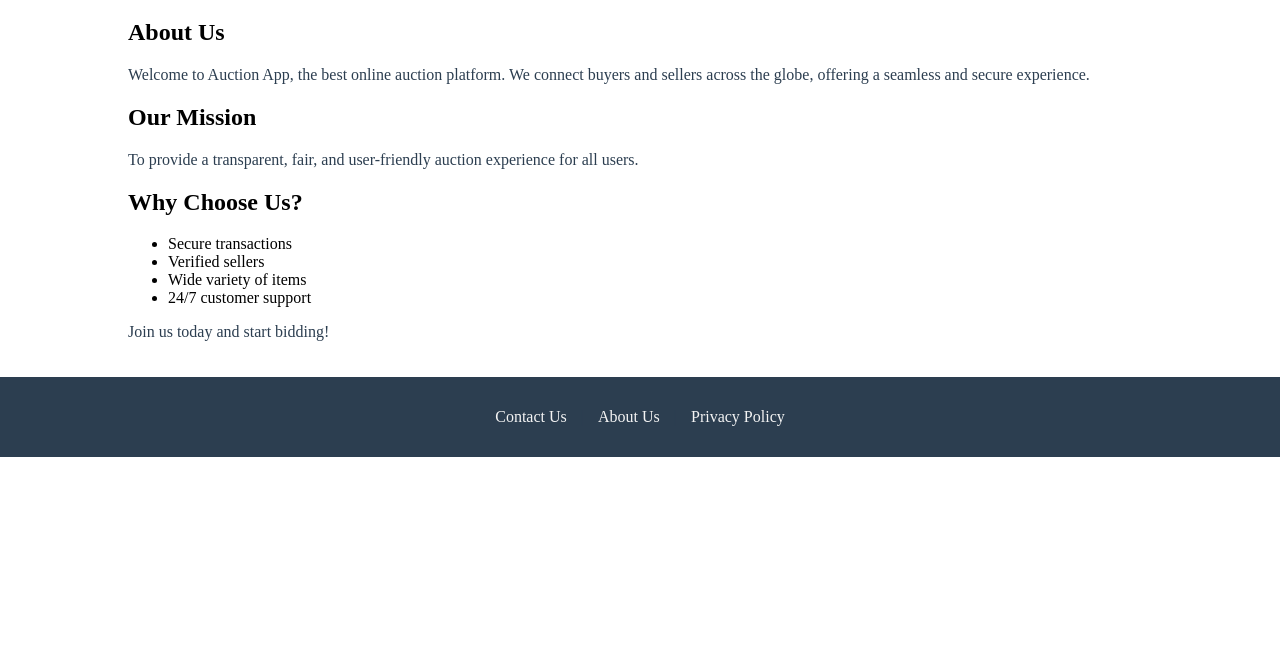
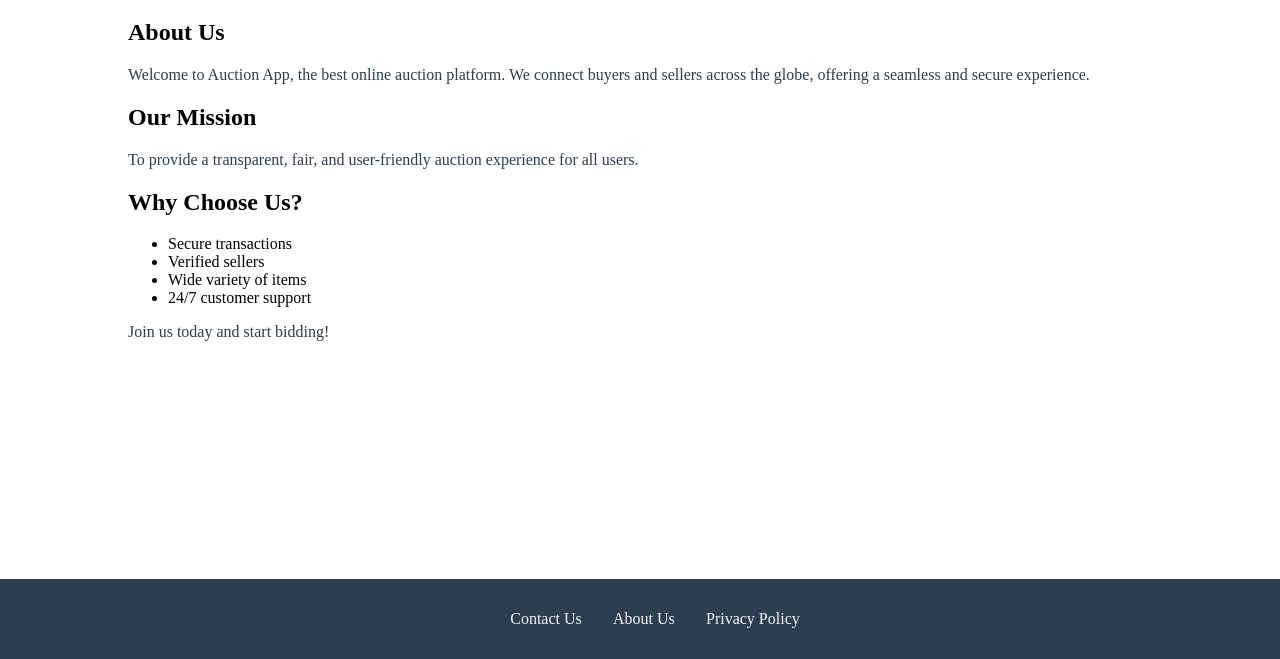
Before and after one commit to monirehbastami/Auction, a Django app: page /about in a window 1280 px wide. Shown: the part 141-800 px from the top of the page. Run offline with Django 5.2, Linux system fonts and the light colour scheme.

Commit message:
feat(style): fix footer

```diff
--- a/static/css/styles.css
+++ b/static/css/styles.css
@@ -42,8 +42,8 @@ nav a, nav button {
     margin-left: 5px;
     padding: 8px 15px;
 }
-
 .container {
+    flex: 1;
     width: 80%;
     margin: 20px auto;
 }
@@ -223,6 +223,7 @@ footer {
     padding: 15px;
     background-color: #2c3e50;
     color: white;
+    width: 100%;
 }
 a {
     color: #f4f4f4;
```
Also changed, not shown: db.sqlite3.
